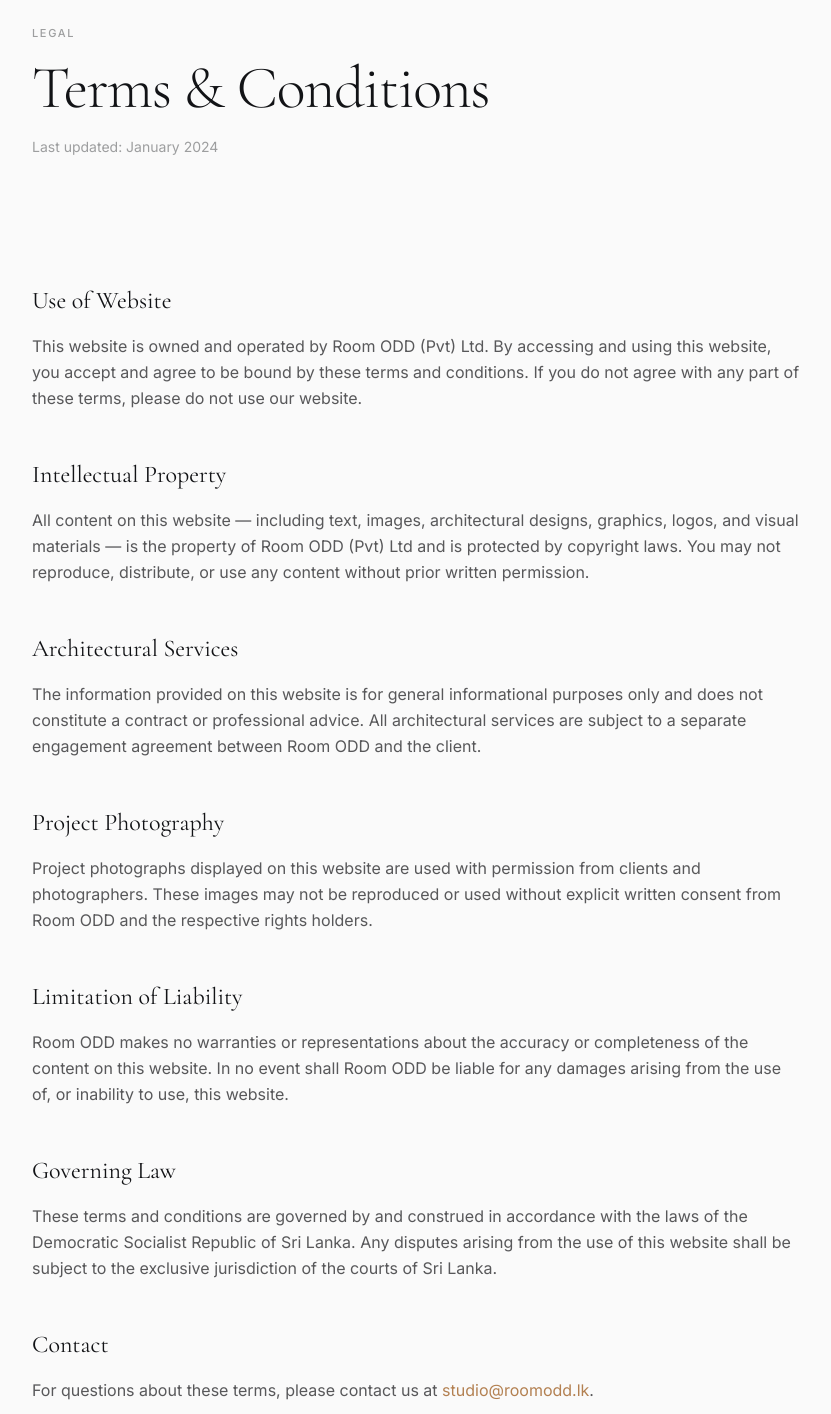
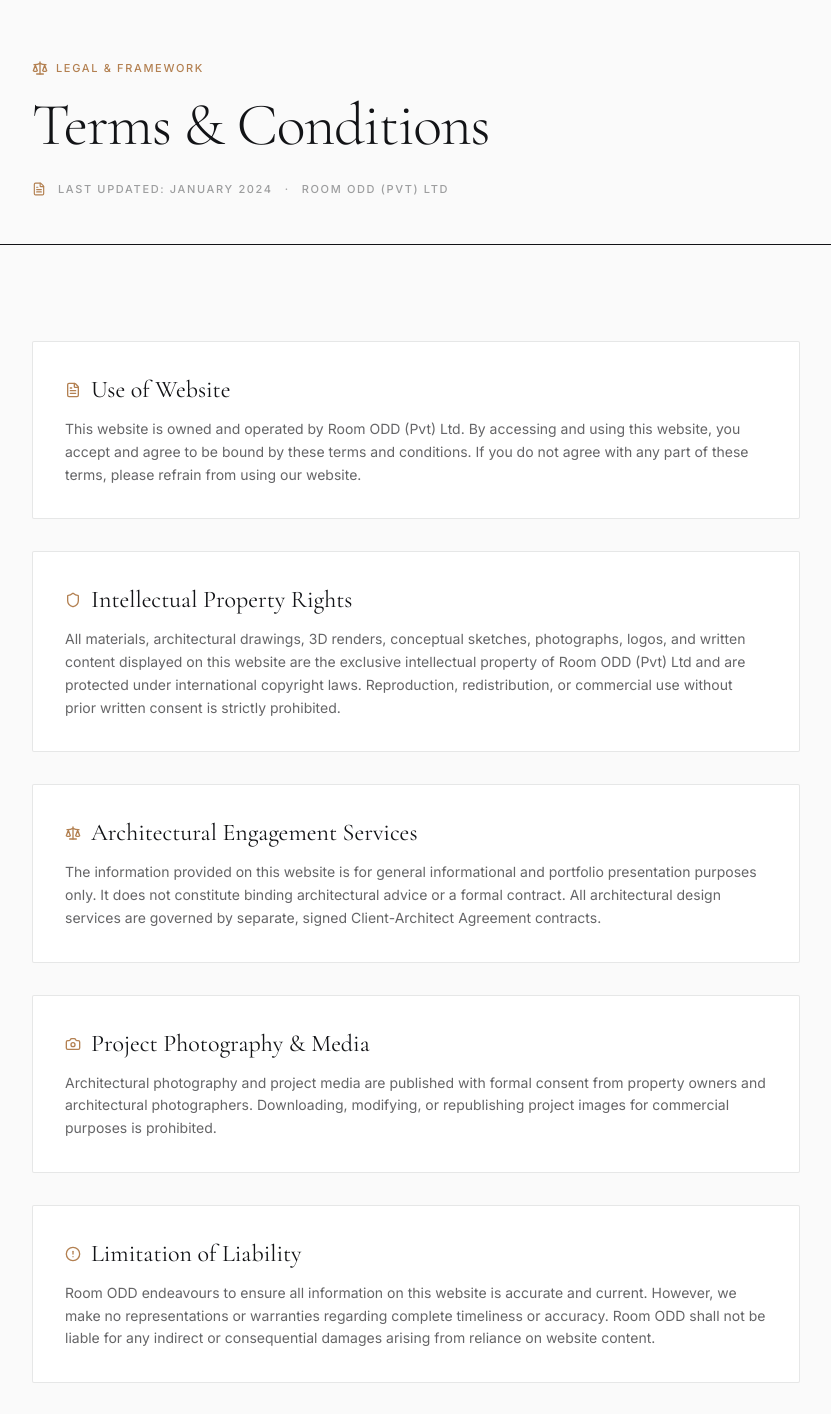
Before and after one commit to ThaveeshaSonnadara/room-odd-website, a Next.js app: page /terms in a window 1280 px wide. Shown: the part 100-1514 px from the top of the page, without its empty margins (8-839 px from the left). Built offline with nearby package versions, Linux system fonts and the light colour scheme.

Commit message:
update src/app/terms/page.tsx

```diff
--- a/src/app/terms/page.tsx
+++ b/src/app/terms/page.tsx
@@ -1,6 +1,7 @@
 import React from 'react';
+import type { Metadata } from 'next';
+import { Scale, FileText, Shield, Camera, AlertCircle, Gavel, Mail } from 'lucide-react';
 import { Container } from '@/components/ui/Container';
-import type { Metadata } from 'next';
 
 export const metadata: Metadata = {
   title: 'Terms & Conditions',
@@ -11,110 +12,100 @@
 export default function TermsPage() {
   return (
     <>
-      <section className="pt-32 pb-8 bg-canvas">
+      {/* Header */}
+      <section className="pt-32 lg:pt-40 pb-12 bg-canvas border-b border-canvas-dark/6 dark:border-white/10">
         <Container>
-          <p className="editorial-label text-canvas-dark/40 mb-4">Legal</p>
-          <h1 className="font-display text-5xl md:text-6xl font-light text-canvas-dark tracking-tighter">
-            Terms &amp; Conditions
-          </h1>
-          <p className="mt-4 font-body text-sm text-canvas-dark/40">
-            Last updated: January 2024
-          </p>
+          <div className="max-w-3xl">
+            <p className="editorial-label text-bronze mb-4 flex items-center gap-2">
+              <Scale className="w-4 h-4 text-bronze" />
+              Legal & Framework
+            </p>
+            <h1 className="font-display text-5xl md:text-6xl font-light text-canvas-dark dark:text-white tracking-tighter">
+              Terms &amp; Conditions
+            </h1>
+            <div className="mt-6 flex items-center gap-3 editorial-label text-canvas-dark/40 dark:text-white/40">
+              <FileText className="w-3.5 h-3.5 text-bronze" />
+              <span>Last updated: January 2024</span>
+              <span>·</span>
+              <span>Room ODD (Pvt) Ltd</span>
+            </div>
+          </div>
         </Container>
       </section>
 
+      {/* Main Content */}
       <section className="py-16 lg:py-24 bg-canvas">
         <Container>
-          <div className="max-w-3xl space-y-12 font-body text-base text-canvas-dark/70 leading-relaxed">
-            <div>
-              <h2 className="font-display text-2xl text-canvas-dark mb-4">
+          <div className="max-w-3xl space-y-8 font-body text-base text-canvas-dark/70 dark:text-white/70 leading-relaxed">
+            <div className="p-8 bg-white dark:bg-[#14161A] border border-canvas-dark/10 dark:border-white/10 rounded-sm space-y-3">
+              <h2 className="font-display text-2xl text-canvas-dark dark:text-white flex items-center gap-2.5">
+                <FileText className="w-4 h-4 text-bronze" />
                 Use of Website
               </h2>
-              <p>
-                This website is owned and operated by Room ODD (Pvt) Ltd. By
-                accessing and using this website, you accept and agree to be
-                bound by these terms and conditions. If you do not agree with
-                any part of these terms, please do not use our website.
+              <p className="text-canvas-dark/65 dark:text-white/65 text-sm leading-relaxed">
+                This website is owned and operated by Room ODD (Pvt) Ltd. By accessing and using this website, you accept and agree to be bound by these terms and conditions. If you do not agree with any part of these terms, please refrain from using our website.
               </p>
             </div>
 
-            <div>
-              <h2 className="font-display text-2xl text-canvas-dark mb-4">
-                Intellectual Property
+            <div className="p-8 bg-white dark:bg-[#14161A] border border-canvas-dark/10 dark:border-white/10 rounded-sm space-y-3">
+              <h2 className="font-display text-2xl text-canvas-dark dark:text-white flex items-center gap-2.5">
+                <Shield className="w-4 h-4 text-bronze" />
+                Intellectual Property Rights
               </h2>
-              <p>
-                All content on this website — including text, images,
-                architectural designs, graphics, logos, and visual materials —
-                is the property of Room ODD (Pvt) Ltd and is protected by
-                copyright laws. You may not reproduce, distribute, or use any
-                content without prior written permission.
+              <p className="text-canvas-dark/65 dark:text-white/65 text-sm leading-relaxed">
+                All materials, architectural drawings, 3D renders, conceptual sketches, photographs, logos, and written content displayed on this website are the exclusive intellectual property of Room ODD (Pvt) Ltd and are protected under international copyright laws. Reproduction, redistribution, or commercial use without prior written consent is strictly prohibited.
               </p>
             </div>
 
-            <div>
-              <h2 className="font-display text-2xl text-canvas-dark mb-4">
-                Architectural Services
+            <div className="p-8 bg-white dark:bg-[#14161A] border border-canvas-dark/10 dark:border-white/10 rounded-sm space-y-3">
+              <h2 className="font-display text-2xl text-canvas-dark dark:text-white flex items-center gap-2.5">
+                <Scale className="w-4 h-4 text-bronze" />
+                Architectural Engagement Services
               </h2>
-              <p>
-                The information provided on this website is for general
-                informational purposes only and does not constitute a contract
-                or professional advice. All architectural services are subject
-                to a separate engagement agreement between Room ODD and the
-                client.
+              <p className="text-canvas-dark/65 dark:text-white/65 text-sm leading-relaxed">
+                The information provided on this website is for general informational and portfolio presentation purposes only. It does not constitute binding architectural advice or a formal contract. All architectural design services are governed by separate, signed Client-Architect Agreement contracts.
               </p>
             </div>
 
-            <div>
-              <h2 className="font-display text-2xl text-canvas-dark mb-4">
-                Project Photography
+            <div className="p-8 bg-white dark:bg-[#14161A] border border-canvas-dark/10 dark:border-white/10 rounded-sm space-y-3">
+              <h2 className="font-display text-2xl text-canvas-dark dark:text-white flex items-center gap-2.5">
+                <Camera className="w-4 h-4 text-bronze" />
+                Project Photography & Media
               </h2>
-              <p>
-                Project photographs displayed on this website are used with
-                permission from clients and photographers. These images may
-                not be reproduced or used without explicit written consent
-                from Room ODD and the respective rights holders.
+              <p className="text-canvas-dark/65 dark:text-white/65 text-sm leading-relaxed">
+                Architectural photography and project media are published with formal consent from property owners and architectural photographers. Downloading, modifying, or republishing project images for commercial purposes is prohibited.
               </p>
             </div>
 
-            <div>
-              <h2 className="font-display text-2xl text-canvas-dark mb-4">
+            <div className="p-8 bg-white dark:bg-[#14161A] border border-canvas-dark/10 dark:border-white/10 rounded-sm space-y-3">
+              <h2 className="font-display text-2xl text-canvas-dark dark:text-white flex items-center gap-2.5">
+                <AlertCircle className="w-4 h-4 text-bronze" />
                 Limitation of Liability
               </h2>
-              <p>
-                Room ODD makes no warranties or representations about the
-                accuracy or completeness of the content on this website. In no
-                event shall Room ODD be liable for any damages arising from
-                the use of, or inability to use, this website.
+              <p className="text-canvas-dark/65 dark:text-white/65 text-sm leading-relaxed">
+                Room ODD endeavours to ensure all information on this website is accurate and current. However, we make no representations or warranties regarding complete timeliness or accuracy. Room ODD shall not be liable for any indirect or consequential damages arising from reliance on website content.
               </p>
             </div>
 
-            <div>
-              <h2 className="font-display text-2xl text-canvas-dark mb-4">
-                Governing Law
+            <div className="p-8 bg-white dark:bg-[#14161A] border border-canvas-dark/10 dark:border-white/10 rounded-sm space-y-3">
+              <h2 className="font-display text-2xl text-canvas-dark dark:text-white flex items-center gap-2.5">
+                <Gavel className="w-4 h-4 text-bronze" />
+                Governing Law & Contact
               </h2>
-              <p>
-                These terms and conditions are governed by and construed in
-                accordance with the laws of the Democratic Socialist Republic
-                of Sri Lanka. Any disputes arising from the use of this
-                website shall be subject to the exclusive jurisdiction of the
-                courts of Sri Lanka.
+              <p className="text-canvas-dark/65 dark:text-white/65 text-sm leading-relaxed">
+                These terms are governed by and construed in accordance with the laws of the Democratic Socialist Republic of Sri Lanka. For inquiries or legal permissions, please contact our studio office:
               </p>
-            </div>
-
-            <div>
-              <h2 className="font-display text-2xl text-canvas-dark mb-4">
-                Contact
-              </h2>
-              <p>
-                For questions about these terms, please contact us at{' '}
+              <div className="mt-4 pt-4 border-t border-canvas-dark/6 dark:border-white/10 text-sm">
+                <p className="font-medium text-canvas-dark dark:text-white">Room ODD (Pvt) Ltd</p>
+                <p className="text-canvas-dark/55 dark:text-white/55">42 Ward Place, Colombo 07, Sri Lanka</p>
                 <a
                   href="mailto:studio@roomodd.lk"
-                  className="text-bronze hover:text-bronze-dark transition-colors duration-300"
+                  className="inline-flex items-center gap-1.5 text-bronze hover:text-bronze-dark transition-colors duration-300 mt-2 font-medium"
                 >
+                  <Mail className="w-3.5 h-3.5" />
                   studio@roomodd.lk
                 </a>
-                .
-              </p>
+              </div>
             </div>
           </div>
         </Container>
```
